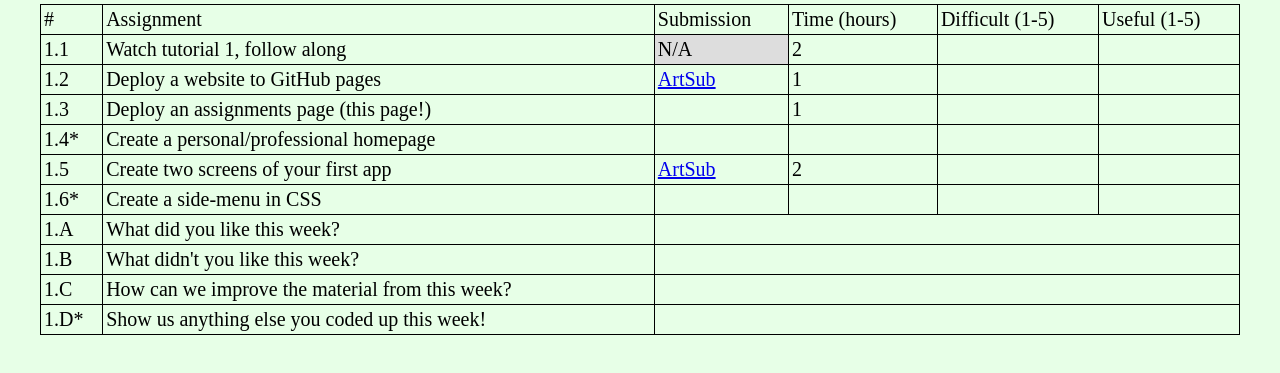
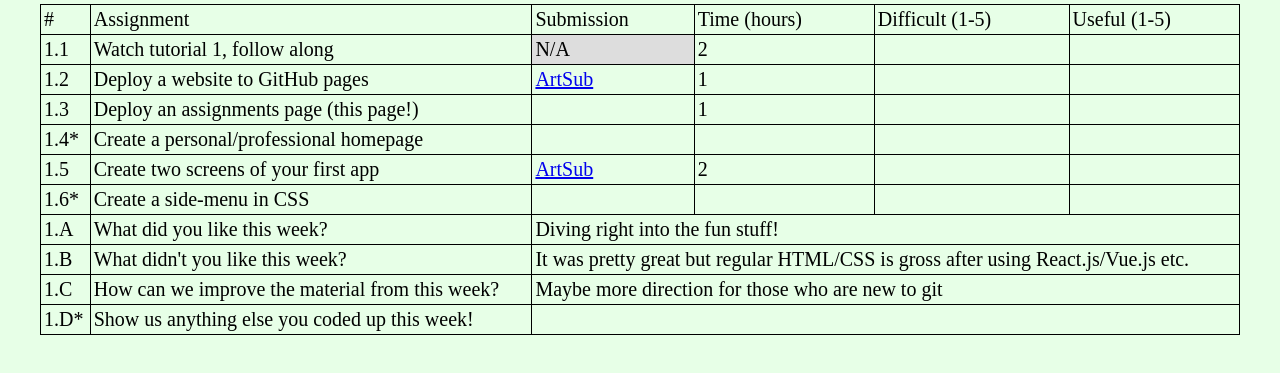
Before and after one commit to alyssawatson23/assignments, a plain HTML site: page index.html in a window 1280 px wide. Shown: the part 315-688 px from the top of the page. Drawn offline with Linux system fonts and the light colour scheme.

Commit message:
weekly review

```diff
--- a/index.html
+++ b/index.html
@@ -173,17 +173,17 @@
                     <tr>
                         <td>1.A</td>
                         <td>What did you like this week?</td>
-                        <td colspan="4"></td>
+                        <td colspan="4">Diving right into the fun stuff!</td>
                     </tr>
                     <tr>
                         <td>1.B</td>
                         <td>What didn't you like this week?</td>
-                        <td colspan="4"></td>
+                        <td colspan="4">It was pretty great but regular HTML/CSS is gross after using React.js/Vue.js etc.</td>
                     </tr>
                     <tr>
                         <td>1.C</td>
                         <td>How can we improve the material from this week?</td>
-                        <td colspan="4"></td>
+                        <td colspan="4">Maybe more direction for those who are new to git</td>
                     </tr>
                     <tr>
                         <td>1.D*</td>
```
